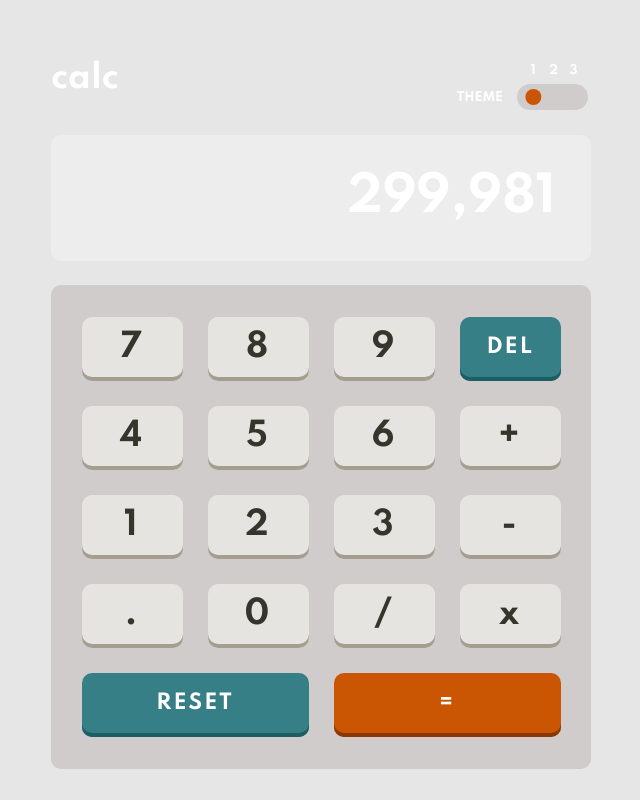
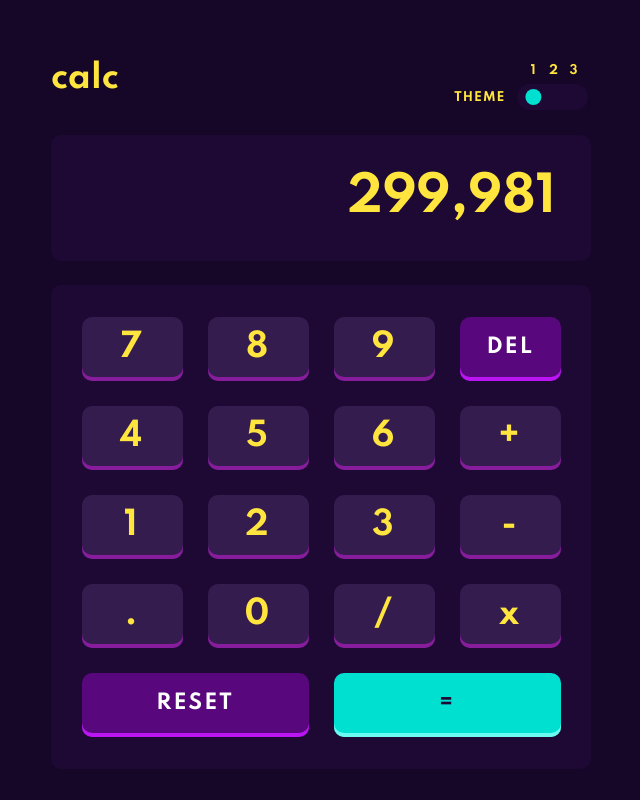
Before and after one commit to astragenius/calculatorApp, a website: page index.html in a window 1280 px wide. Shown: the whole page, without its empty margins (319-959 px from the left). Drawn offline with Linux system fonts and the light colour scheme.

Commit message:
adding mixin transition and optimazing theme colors variables

```diff
--- a/app/scss/components/button.scss
+++ b/app/scss/components/button.scss
@@ -12,6 +12,7 @@
     font-family: var(--font-spartan);
     padding-bottom: rem(5);
     cursor: pointer;
+    @include transition;
 
 }
 
--- a/app/scss/components/calculator_theme.scss
+++ b/app/scss/components/calculator_theme.scss
@@ -34,13 +34,13 @@ fieldset {
 
         h1 {
 
-            color: var(--textlight);
+            color: var(--textHead);
         }
     }
 
     &__toggle {
 
-        color: var(--textlight);
+        color: var(--textHead);
     }
 }
 
@@ -50,7 +50,7 @@ fieldset {
 
     &__display {
 
-        color: var(--textlight);
+        color: var(--textHead);
     }
 }
 
@@ -99,7 +99,7 @@ fieldset {
     &__equal {
 
         background-color: var(--keyBackgroundToggle);
-        color: var(--textlight);
+        color: var(--textEqual);
         box-shadow: inset 0px -4px 0px var(--keyShadow1);
     }
 
--- a/app/scss/components/toggle.scss
+++ b/app/scss/components/toggle.scss
@@ -20,6 +20,7 @@ fieldset {
         font-size: rem(12);
         font-weight: bold;
         text-transform: uppercase;
+        letter-spacing: rem(1);
     }
 
     label {
--- a/app/scss/globals/color_theme1.scss
+++ b/app/scss/globals/color_theme1.scss
@@ -28,6 +28,9 @@
 
     --textDark: hsl(221, 14%, 31%);
     --textlight: rgb(255, 255, 255);
+    --textHead: rgb(255, 255, 255);
+    --textEqual: rgb(255, 255, 255);
+
 
 
     //hover color
--- a/app/scss/globals/color_theme2.scss
+++ b/app/scss/globals/color_theme2.scss
@@ -23,6 +23,10 @@
 
      --textDark: hsl(60, 10%, 19%);
      --textlight: #ffffff;
+     --textHead: hsl(60, 10%, 19%);
+     --textEqual: rgb(255, 255, 255);
+
+
 
      // hover color
 
--- a/app/scss/globals/color_theme3.scss
+++ b/app/scss/globals/color_theme3.scss
@@ -23,8 +23,11 @@
     // Text
 
     --textDark: hsl(52, 100%, 62%);
+    --textHead: hsl(52, 100%, 62%);
     --textBlue: hsl(198, 20%, 13%);
     --textlight: rgb(255, 255, 255);
+    --textEqual: #1d0934;
+
 
 
 
--- a/app/scss/unil/_index.scss
+++ b/app/scss/unil/_index.scss
@@ -1,2 +1,3 @@
 @forward 'breakpoints';
 @forward 'functions';
+@forward 'mixins';
--- /dev/null
+++ b/app/scss/unil/mixins.scss
@@ -0,0 +1,4 @@
+@mixin transition {
+
+    transition: 300ms ease-in-out;
+}
--- a/index.html
+++ b/index.html
@@ -1,5 +1,5 @@
 <!DOCTYPE html>
-<html lang="en" class="theme2">
+<html lang="en" class="theme3">
 <head>
   <meta charset="UTF-8">
   <meta name="viewport" content="width=device-width, initial-scale=1.0"> <!-- displays site properly based on user's device -->
```
Also changed, not shown: dist/style.css, 1 other file.
